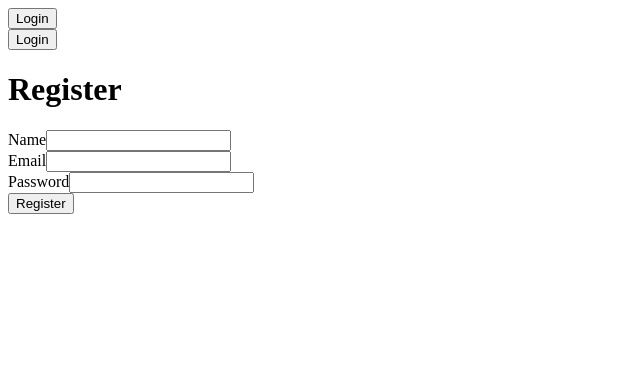
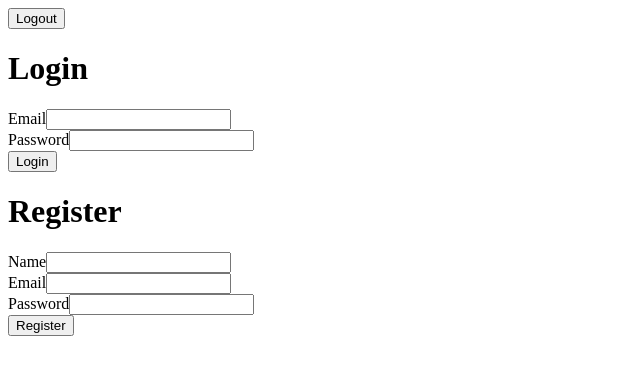
Before and after one commit to eellin6/GreenField, a React app: page / in a window 1280 px wide. Shown: the top 374 px of the page, without its empty margins (0-640 px from the left). Built offline with nearby package versions, Linux system fonts and the light colour scheme; no server answers; the HTML template or start-up script is replaced by a standard one; what google-maps-react would draw is missing.

Commit message:
working on routes

```diff
--- a/client/src/components/App.jsx
+++ b/client/src/components/App.jsx
@@ -27,7 +27,7 @@ render() {
   }
   return (
     <div>
-<button onClick={this.handleClick}>{status}</button>
+<button onClick={this.handleClick}>Logout</button>
 <div>
 {status === 'Login' ? <Login /> :
   <GoogleApiWrapper />}
--- a/client/src/components/Login.jsx
+++ b/client/src/components/Login.jsx
@@ -9,7 +9,9 @@ class Login extends React.Component{
       member: false,
     username: '',
     email: '',
-    password: ''
+    password: '',
+    loginEmail: '',
+    loginPassword: ''
     }
 this.handleChange = this.handleChange.bind(this)
 this.handleSubmit = this.handleSubmit.bind(this)
@@ -31,13 +33,23 @@ this.handleClick = this.handleClick.bind(this)
       password: password,
       email: email
     }
-    axios.post('/', data)
+    axios.post('/register', data)
+    .then(data => console.log('User Registered'))
+    .catch((err) => console.log('AXIOS POST ERROR', err))
+  }
+  handleLogin(){
+    const { loginEmail, loginPassword} = this.state
+    const data =
+     {
+      password: loginPassword,
+      email: loginEmail
+    }
+    axios.post('/login', data)
     .then(data => console.log('User Registered'))
     .catch((err) => console.log('AXIOS POST ERROR', err))
   }
   render(){
-const { member } = this.state;
-    if(member){
+
 
       return(
     <div>
@@ -46,25 +58,21 @@ const { member } = this.state;
     <div>
 
     </div>
-    <form action='/login' onSubmit={this.handleSubmit} method="POST">
+    <form action='/login' onSubmit={this.handleLogin} method="POST">
     <div>
       <label>Email</label>
-      <input type='email' onChange={this.handleChange} id='email' name='email' value={this.state.email} required/>
+      <input type='email' onChange={this.handleChange} id='loginEmail' name='loginEmail' value={this.state.loginEmail} required/>
     </div>
     <div>
       <label>Password</label>
-      <input type='password' id='password' onChange={this.handleChange} name='password' value={this.state.password} required/>
+      <input type='password' id='loginPassword' onChange={this.handleChange} name='loginPassword' value={this.state.loginPassword} required/>
     </div>
-    <button onClick={this.handleSubmit} type="submit">login</button>
+    <button onClick={this.handleLogin} type="submit">Login</button>
     </form>
 
-    </div>
 
-      )
-    }else {
-      return(
         <div>
-          <button onClick={this.handleClick}>Login</button>
+
         <h1>Register</h1>
 
         <form action='/register' method="POST">
@@ -85,8 +93,9 @@ const { member } = this.state;
 
         </div>
 
+    </div>
         )
-    }
+
   }
 }
 
```
Also changed, not shown: 1 other file (tests, documents, lock files or other folders).
